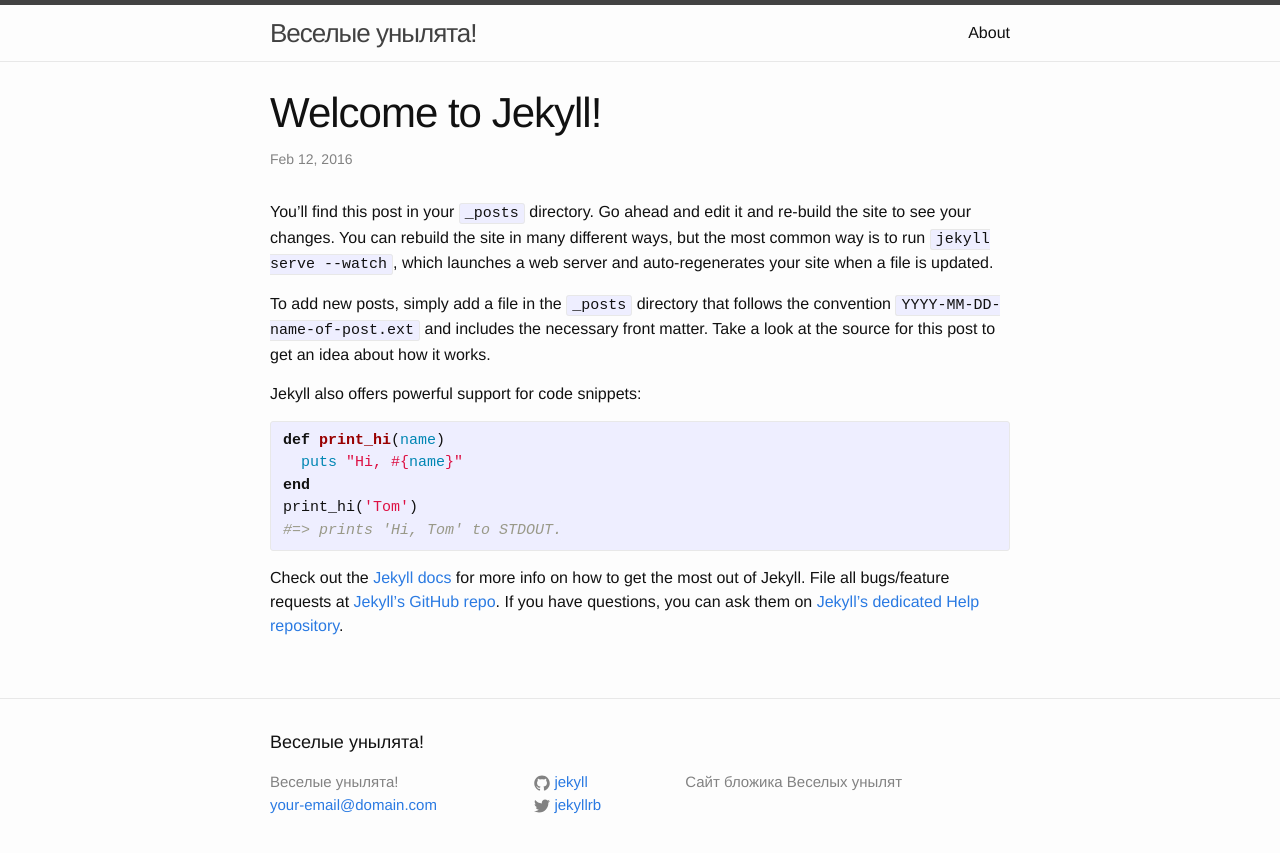
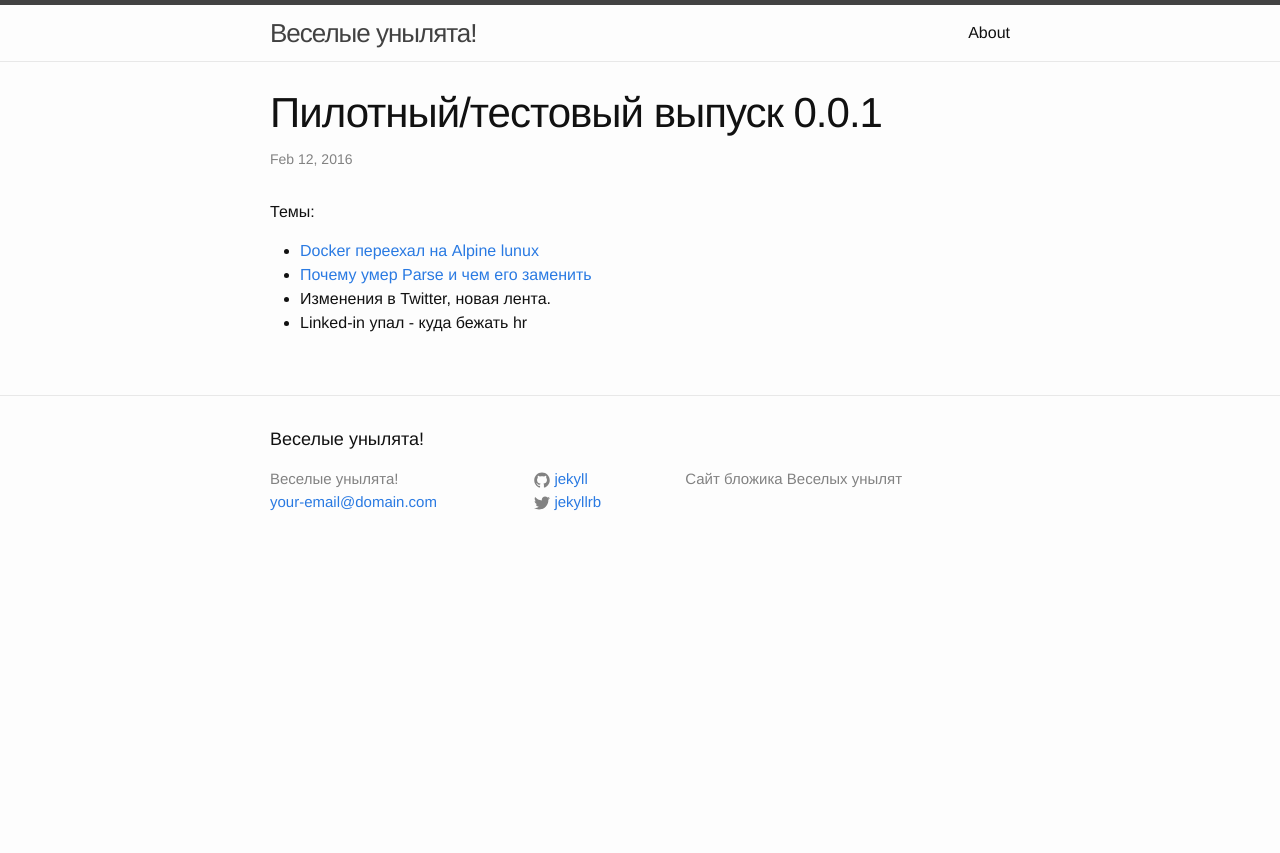
Before and after one commit to unylyata/unylyata.github.io, a Jekyll site: the page built from _posts/2016-02-12-welcome-to-jekyll.markdown, in a window 1280 px wide. Shown: the top 853 px of the page. Built offline with Jekyll 4.4.1, drawn with Linux system fonts in a browser that asks for light colours.

Commit message:
first post

```diff
--- a/_posts/2016-02-12-welcome-to-jekyll.markdown
+++ b/_posts/2016-02-12-welcome-to-jekyll.markdown
@@ -1,25 +1,13 @@
 ---
 layout: post
-title:  "Welcome to Jekyll!"
+title:  "Пилотный/тестовый выпуск 0.0.1"
 date:   2016-02-12 22:22:18
-categories: jekyll update
+categories: подкаст
 ---
-You’ll find this post in your `_posts` directory. Go ahead and edit it and re-build the site to see your changes. You can rebuild the site in many different ways, but the most common way is to run `jekyll serve --watch`, which launches a web server and auto-regenerates your site when a file is updated.
 
-To add new posts, simply add a file in the `_posts` directory that follows the convention `YYYY-MM-DD-name-of-post.ext` and includes the necessary front matter. Take a look at the source for this post to get an idea about how it works.
+Темы:
 
-Jekyll also offers powerful support for code snippets:
-
-{% highlight ruby %}
-def print_hi(name)
-  puts "Hi, #{name}"
-end
-print_hi('Tom')
-#=> prints 'Hi, Tom' to STDOUT.
-{% endhighlight %}
-
-Check out the [Jekyll docs][jekyll] for more info on how to get the most out of Jekyll. File all bugs/feature requests at [Jekyll’s GitHub repo][jekyll-gh]. If you have questions, you can ask them on [Jekyll’s dedicated Help repository][jekyll-help].
-
-[jekyll]:      http://jekyllrb.com
-[jekyll-gh]:   https://github.com/jekyll/jekyll
-[jekyll-help]: https://github.com/jekyll/jekyll-help
+- [Docker переехал на Alpine lunux](https://www.brianchristner.io/docker-is-moving-to-alpine-linux)
+- [Почему умер Parse и чем его заменить](https://github.com/relatedcode/ParseAlternatives)
+- Изменения в Twitter, новая лента.
+- Linked-in упал - куда бежать hr
--- a/index.html
+++ b/index.html
@@ -4,7 +4,6 @@
 
 <div class="home">
 
-  <h1 class="page-heading">Posts</h1>
 
   <ul class="post-list">
     {% for post in site.posts %}
@@ -14,6 +13,11 @@
         <h2>
           <a class="post-link" href="{{ post.url | prepend: site.baseurl }}">{{ post.title }}</a>
         </h2>
+
+        <div>
+          {{ post.content }}
+        </div>
+
       </li>
     {% endfor %}
   </ul>
```
